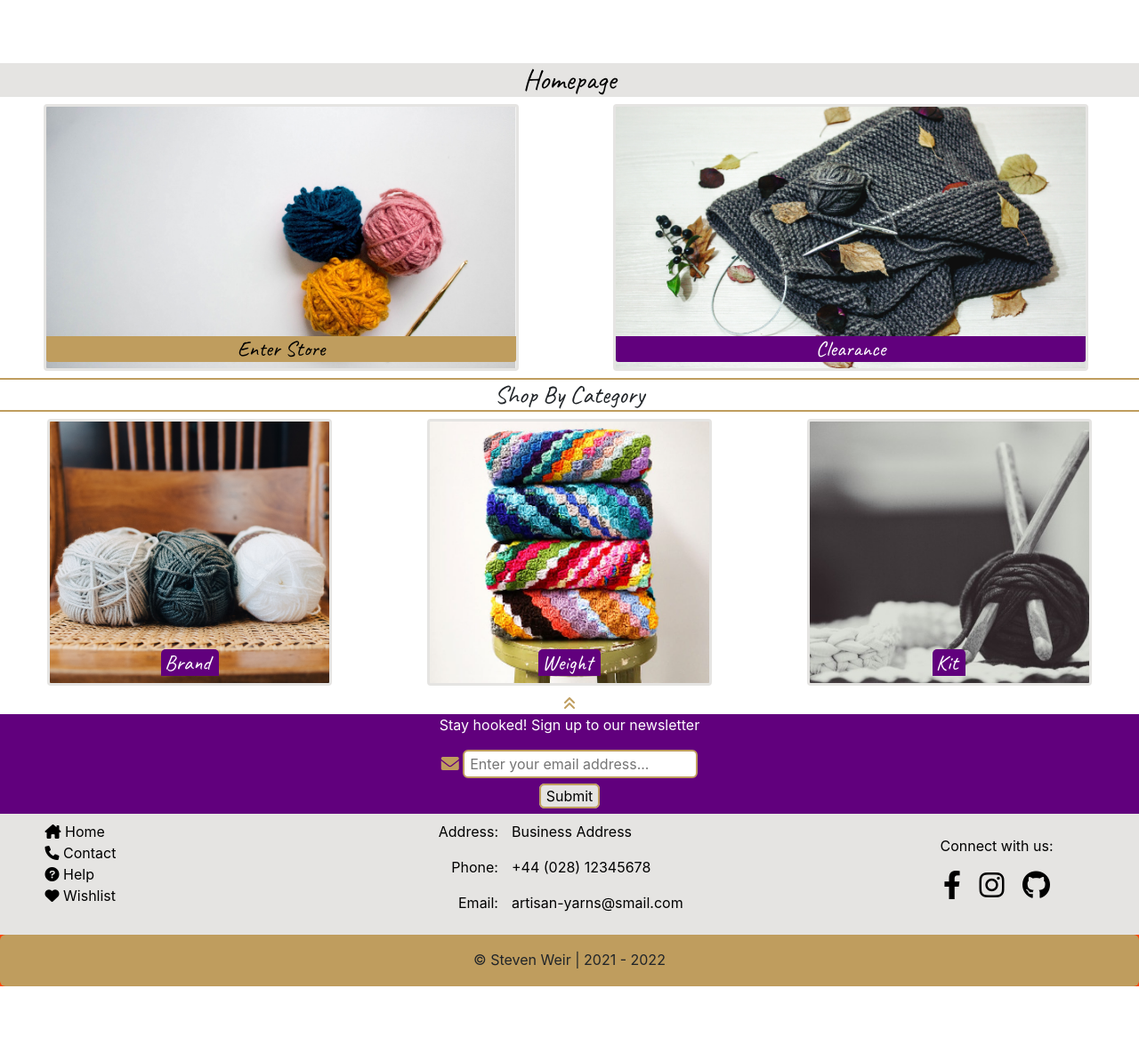
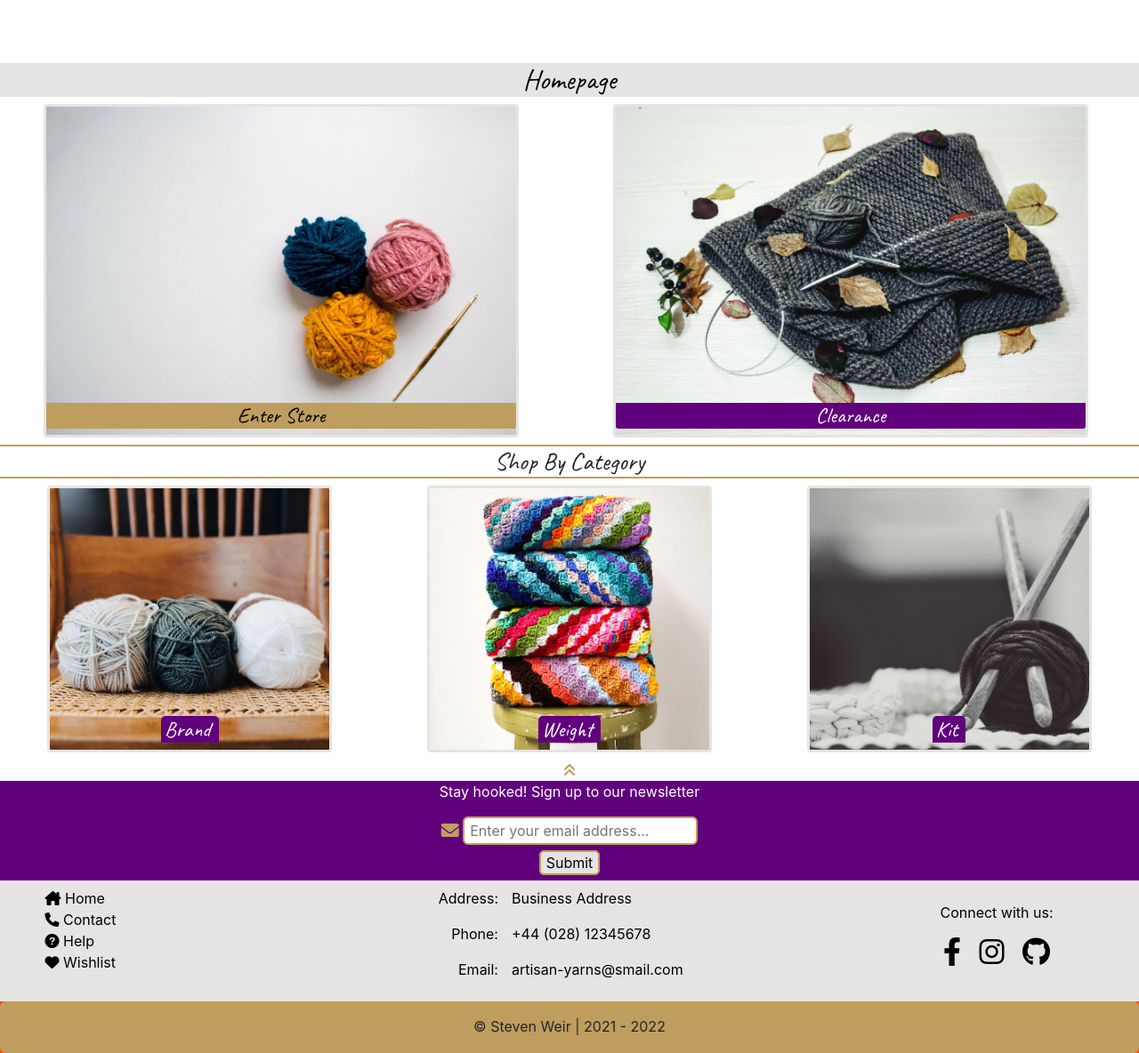
Before and after one commit to StevenWeir038/Artisan-Yarns, a Django app: page / in a window 1280 px wide. Shown: the part 219-1403 px from the top of the page at 89% size. Before the commit the page ends 1328 px from the top, so only its background shows below. Run offline with Django 3.2, Linux system fonts and the light colour scheme; parts of the project's set-up code (start-up, migrations or seed data) failed here and were passed over; some web fonts are replaced.

Commit message:
Resize images and reposition both labels

```diff
--- a/static/css/home.css
+++ b/static/css/home.css
@@ -13,7 +13,7 @@
     background:rgba(var(--theme-gold), 1);
     color: black;
     position: relative;
-    bottom: -258px;
+    bottom: -333px;
     border-radius: 0 0 3px 3px;
     margin-bottom: 0;
 }
@@ -22,7 +22,7 @@
     background: rgba(var(--theme-pantone), 1);
     color: white;
     position: relative;
-    bottom: -258px;
+    bottom: -333px;
     border-radius: 0 0 3px 3px;
     margin-bottom: 0;
 }
@@ -39,15 +39,15 @@
 .home-img-1 {
     background: url('/media/landing1.png') center no-repeat;
     background-size: cover;
-    width: 600px;
-    height: 300px;
+    width: 500px;
+    height: 375px;
 }
 
 .home-img-2 {
     background: url('/media/landing2.png') center no-repeat;
     background-size: cover;
-    width: 600px;
-    height: 300px;
+    width: 500px;
+    height: 375px;
 }
 
 .home-img-3 {
```
